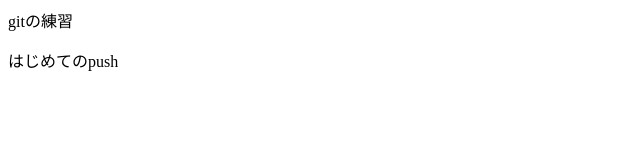
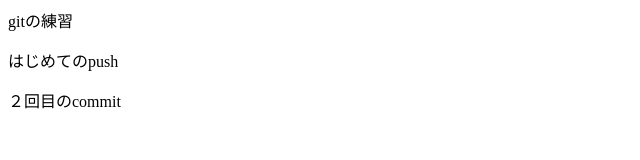
Before and after one commit to Yuki1511/git_practice, a plain HTML site: page index.html in a window 1280 px wide. Shown: the whole page, without its empty margins (0-640 px from the left). Drawn offline with Linux system fonts and the light colour scheme.

Commit message:
2回目のcommit

```diff
--- a/index.html
+++ b/index.html
@@ -1,2 +1,3 @@
 <p>gitの練習</p>
 <p>はじめてのpush</p>
+<p>２回目のcommit</p>
```
